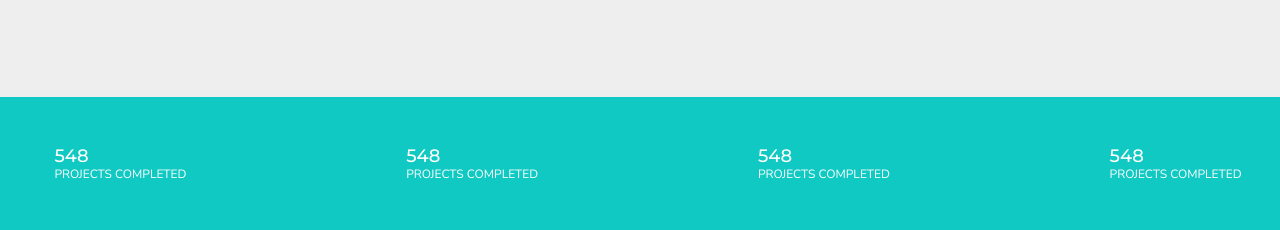
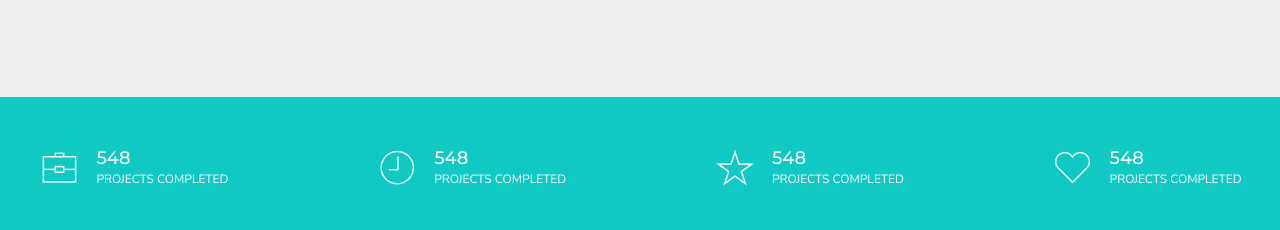
Before and after one commit to MkhitarSiradeghyan/piroll, a plain HTML site: page index.html in a window 1280 px wide. Shown: the part 1548-1778 px from the top of the page. Drawn offline with Linux system fonts and the light colour scheme.

Commit message:
Icon link

```diff
--- a/index.html
+++ b/index.html
@@ -5,6 +5,7 @@
     <meta charset="UTF-8">
     <meta name="viewport" content="width=device-width, initial-scale=1.0">
     <title>Document</title>
+    <link rel="stylesheet" href="./fonts/pe-icon-7-stroke/css/pe-icon-7-stroke.css">
     <link rel="preconnect" href="https://fonts.googleapis.com">
     <link rel="preconnect" href="https://fonts.gstatic.com" crossorigin>
     <link href="https://fonts.googleapis.com/css2?family=Montserrat:ital,wght@0,100..900;1,100..900&family=Nunito+Sans:ital,opsz,wght@0,6..12,200..1000;1,6..12,200..1000&display=swap" rel="stylesheet">
```
